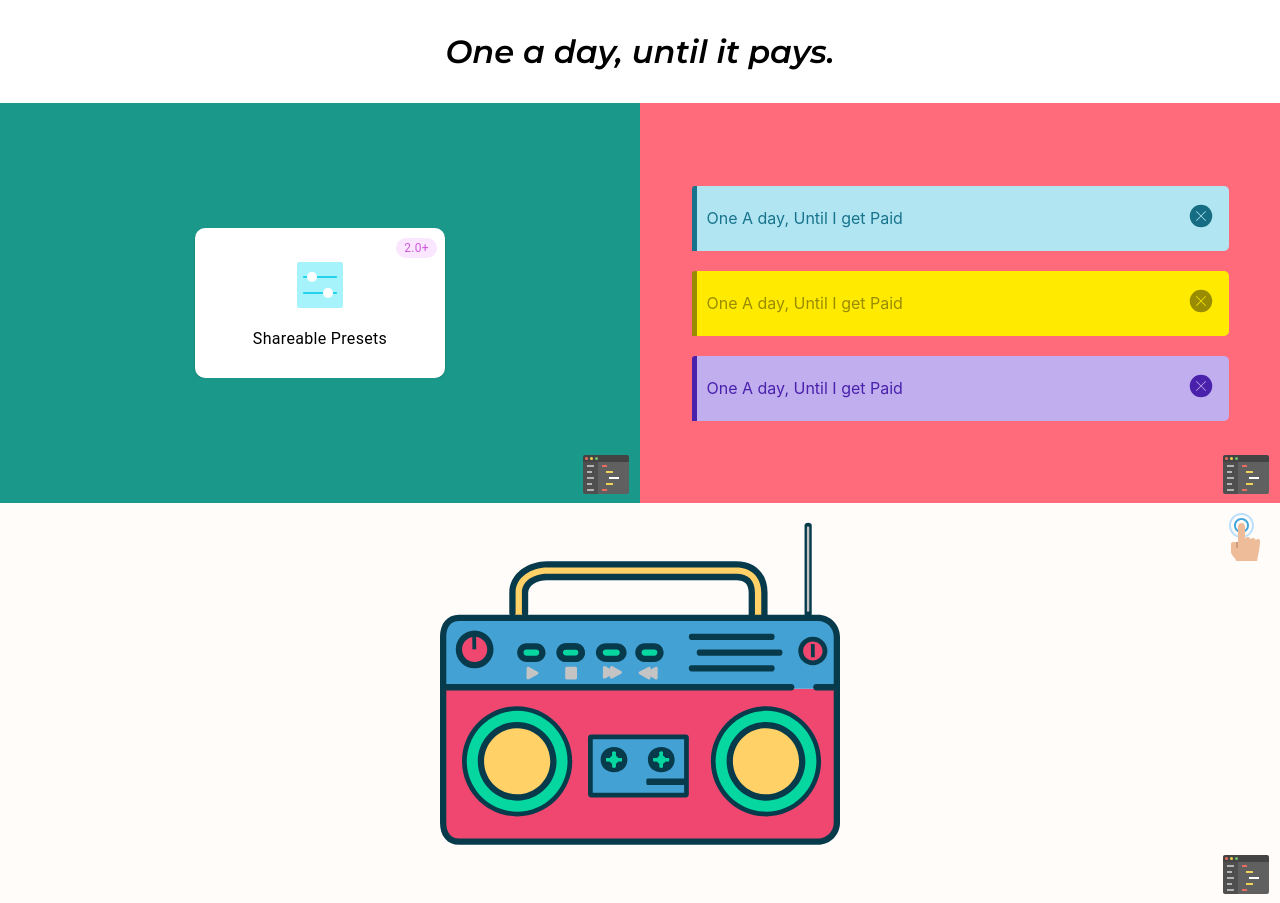
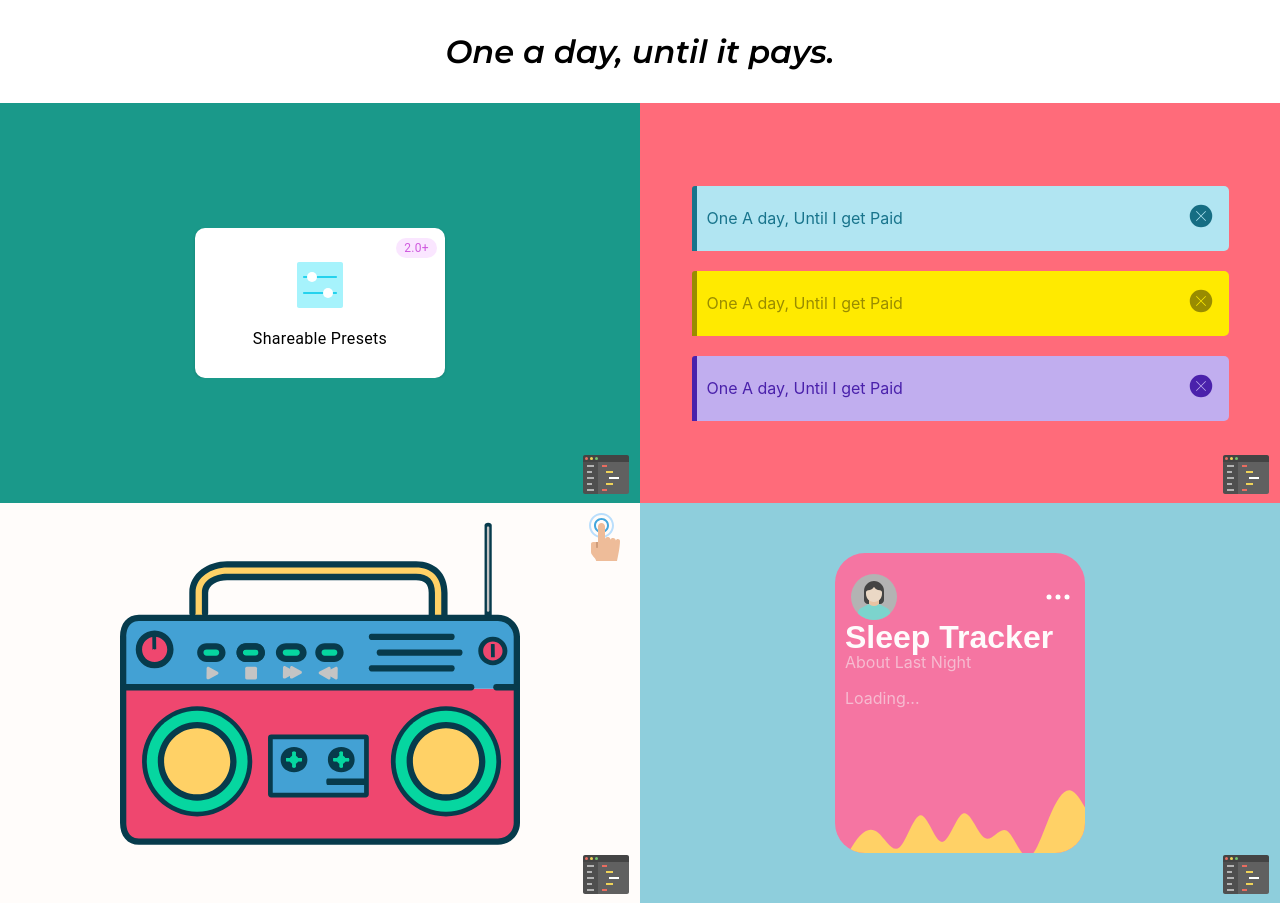
Before and after one commit to Ariels713/dailys, a React (Create React App) app: page / in a window 1280 px wide. Built offline with nearby package versions, Linux system fonts and the light colour scheme; no server answers.

Commit message:
added sleep tracker

```diff
--- /dev/null
+++ b/src/components/sleepTracker/SleepTrackerCard.js
@@ -0,0 +1,172 @@
+import styled from "styled-components";
+import { useEffect, useState } from "react";
+import GridItem from "../../layout/GridItem";
+const CardWrapper = styled.div`
+  display: flex;
+  flex-direction: column;
+  justify-content: space-between;
+  width: 250px;
+  height: 300px;
+  border-radius: 30px;
+  background-color: hsl(339, 86%, 71%);
+  overflow: hidden;
+  position: relative;
+`;
+
+const Gallery = styled.div`
+  display: flex;
+  justify-content: space-between;
+  align-items: center;
+  padding: 0;
+  padding-top: 20px;
+  padding-left: 15px;
+  padding-right: 15px;
+`;
+
+const CardTitle = styled.div`
+  padding-left: 10px;
+  margin-top: -34px;
+`;
+
+const Title = styled.p`
+  font-weight: bold;
+  font-family: "Poppins", sans-serif;
+  font-size: 2rem;
+  color: hsl(339, 55%, 99%);
+  margin-bottom: -20px;
+  text-align: left;
+`;
+const SubTitle = styled.p`
+  text-align: left;
+  color: hsl(339, 77%, 85%);
+`;
+
+const HoursSlept = styled.span`
+  position: absolute;
+  color: hsl(339, 77%, 85%);
+  font-size: 5rem;
+  top: 30px;
+  right: 0;
+  bottom: 0;
+  left: 0;
+  margin: auto;
+  height: 50px;
+`;
+
+const Graph = styled.div`
+  width: 100%;
+  margin-top: 56px;
+  animation: 5s slide-right;
+
+@keyframes slide-right {
+  from {
+    margin-left: -100%;
+    width: 300%;
+  }
+
+  to {
+    margin-left: 0%;
+    width: 100%;
+  };
+
+`;
+
+function SleepTrackerCard() {
+  const [sleep, setSleep] = useState("");
+
+  useEffect(() => {
+    fetch("https://mockend.com/Ariels713/dailys/sleep/1")
+      .then((response) => response.json())
+      .then((res) => {
+        setSleep(res);
+      })
+      .catch((err) => {
+        console.log(err);
+      });
+  }, []);
+
+  return (
+    <GridItem
+      backgroundColor="hsl(191, 53%, 71%)"
+      link="https://codesandbox.io/s/sleep-card-46mh0?file=/src/Card.js:0-5860"
+    >
+      <CardWrapper>
+        <div class="info">
+          <Gallery>
+            <svg
+              xmlns="http://www.w3.org/2000/svg"
+              width="48"
+              height="48"
+              viewBox="0 0 48 48"
+            >
+              <title>circle-08</title>
+              <g>
+                <circle fill="#B3B3B3" cx="24" cy="24" r="23"></circle>
+                <path
+                  fill-rule="evenodd"
+                  clip-rule="evenodd"
+                  fill="#444444"
+                  d="M14,18c0-5.52285,4.47715-10,10-10s10,4.47715,10,10v8.9934998 C34,29.2062302,32.2075272,31,30.0007706,31H17.9992294C15.7905197,31,14,29.2060509,14,26.9934998V18z"
+                ></path>
+                <rect
+                  x="19"
+                  y="24"
+                  fill-rule="evenodd"
+                  clip-rule="evenodd"
+                  fill="#EAC3A2"
+                  width="10"
+                  height="11.4130402"
+                ></rect>
+                <path
+                  fill-rule="evenodd"
+                  clip-rule="evenodd"
+                  fill="#7cd4cd"
+                  d="M37.309082,35.154541L29,31c0,0-2,2-5,2s-5-2-5-2 l-8.309082,4.154541C9.1981201,35.9009399,8,37.8392944,8,39.4914551v1.0230103C12.1401367,44.5264282,17.7797241,47,24,47 s11.8598633-2.4735718,16-6.4855347v-1.0230103C40,37.8416748,38.7952271,35.897583,37.309082,35.154541z"
+                ></path>
+                <path
+                  fill-rule="evenodd"
+                  clip-rule="evenodd"
+                  fill="#EAD8C5"
+                  d="M16,19.5454483V21c0,4.4109097,3.5890903,8,8,8s8-3.5890903,8-8 v-1.4545517c0-1.2049789-0.9768295-2.1818199-2.1818199-2.1818199c-2.533041,0-4.730011-1.4388599-5.8181801-3.5438499 c-1.0881691,2.10499-3.2851391,3.5438499-5.8181801,3.5438499C16.9768295,17.3636284,16,18.3404694,16,19.5454483z"
+                ></path>
+              </g>
+            </svg>
+            <svg
+              xmlns="http://www.w3.org/2000/svg"
+              width="24"
+              height="24"
+              viewBox="0 0 48 48"
+            >
+              <title>menu-5</title>
+              <g>
+                <circle fill="#ffffff" cx="24" cy="24" r="5"></circle>
+                <circle fill="#ffffff" cx="6" cy="24" r="5"></circle>
+                <circle fill="#ffffff" cx="42" cy="24" r="5"></circle>
+              </g>
+            </svg>
+          </Gallery>
+          <CardTitle>
+            <Title class="title">Sleep Tracker</Title>
+            <SubTitle>About Last Night</SubTitle>
+            {!sleep ? (
+              <SubTitle>Loading...</SubTitle>
+            ) : (
+              <HoursSlept>{sleep.message}</HoursSlept>
+            )}
+          </CardTitle>
+        </div>
+        <Graph>
+          <svg xmlns="http://www.w3.org/2000/svg" viewBox="0 40 700 280">
+            <path
+              fill="hsl(42, 100%, 70%)"
+              fillOpacity="1"
+              d="M0,320L10,298.7C20,277,40,235,60,208C80,181,100,171,120,186.7C140,203,160,245,180,229.3C200,213,220,139,240,138.7C260,139,280,213,300,213.3C320,213,340,139,360,133.3C380,128,400,192,420,202.7C440,213,460,171,480,181.3C500,192,520,256,540,256C560,256,580,192,600,144C620,96,640,64,660,69.3C680,75,700,117,720,154.7C740,192,760,224,780,202.7C800,181,820,107,840,112C860,117,880,203,900,240C920,277,940,267,960,261.3C980,256,1000,256,1020,224C1040,192,1060,128,1080,90.7C1100,53,1120,43,1140,53.3C1160,64,1180,96,1200,128C1220,160,1240,192,1260,213.3C1280,235,1300,245,1320,250.7C1340,256,1360,256,1380,250.7C1400,245,1420,235,1430,229.3L1440,224L1440,320L1430,320C1420,320,1400,320,1380,320C1360,320,1340,320,1320,320C1300,320,1280,320,1260,320C1240,320,1220,320,1200,320C1180,320,1160,320,1140,320C1120,320,1100,320,1080,320C1060,320,1040,320,1020,320C1000,320,980,320,960,320C940,320,920,320,900,320C880,320,860,320,840,320C820,320,800,320,780,320C760,320,740,320,720,320C700,320,680,320,660,320C640,320,620,320,600,320C580,320,560,320,540,320C520,320,500,320,480,320C460,320,440,320,420,320C400,320,380,320,360,320C340,320,320,320,300,320C280,320,260,320,240,320C220,320,200,320,180,320C160,320,140,320,120,320C100,320,80,320,60,320C40,320,20,320,10,320L0,320Z"
+            ></path>
+          </svg>
+        </Graph>
+      </CardWrapper>
+    </GridItem>
+  );
+}
+
+export default SleepTrackerCard;
--- a/src/layout/SiteGrid.js
+++ b/src/layout/SiteGrid.js
@@ -2,6 +2,7 @@ import styled from "styled-components";
 import Boombox from "../components/boombox/BoomBox";
 import IconContainer from "../components/tailwindCards/IconContainer";
 import Alerter from "../components/Alert/Alterer";
+import SleepTrackerCard from "../components/sleepTracker/SleepTrackerCard";
 const Grid = styled.div`
   display: flex;
   justify-content: center;
@@ -24,6 +25,7 @@ function SiteGrid({ children }) {
       <Grid>
         {children}
         <Boombox />
+        <SleepTrackerCard />
       </Grid>
     </>
   );
```
